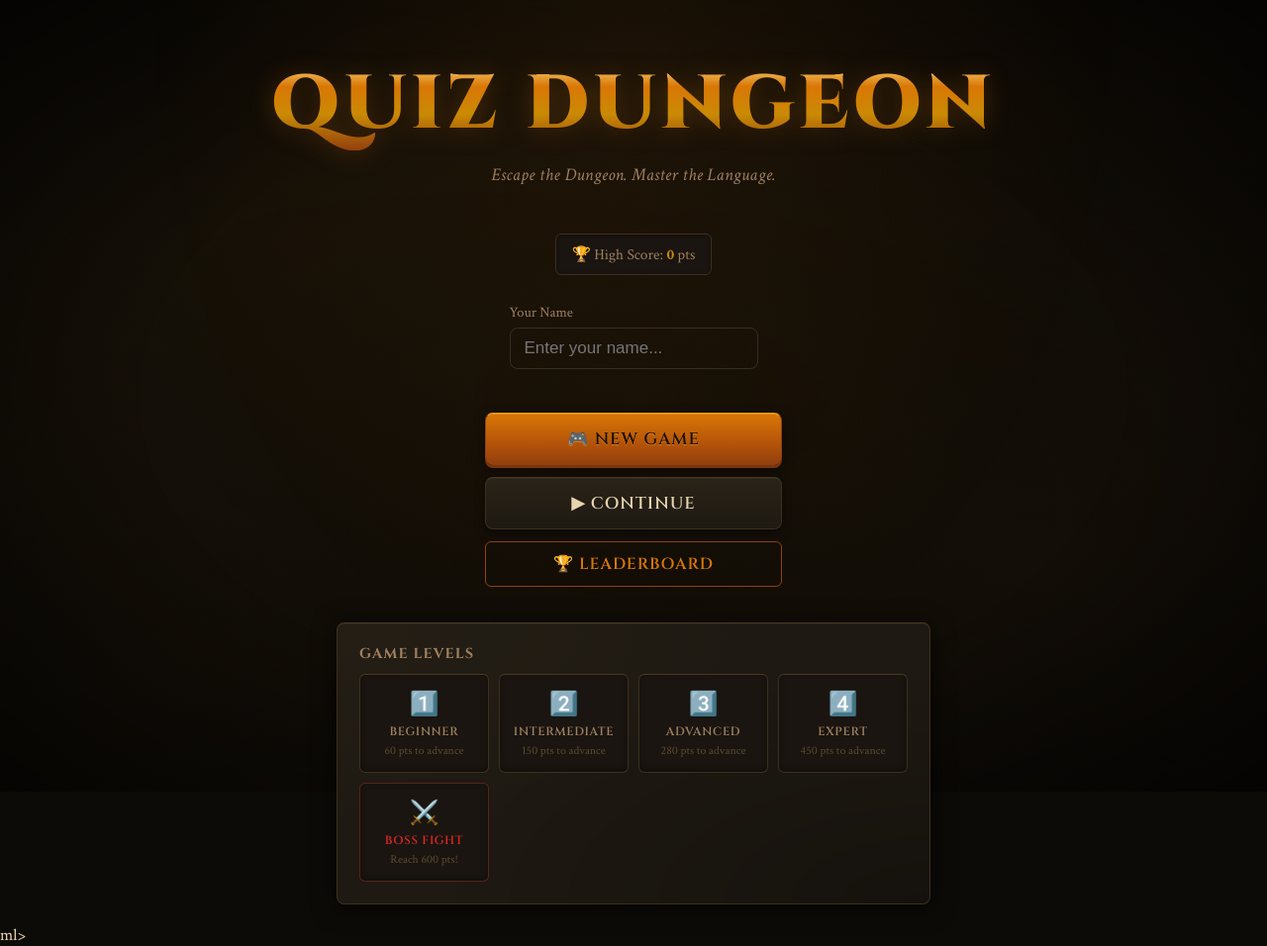
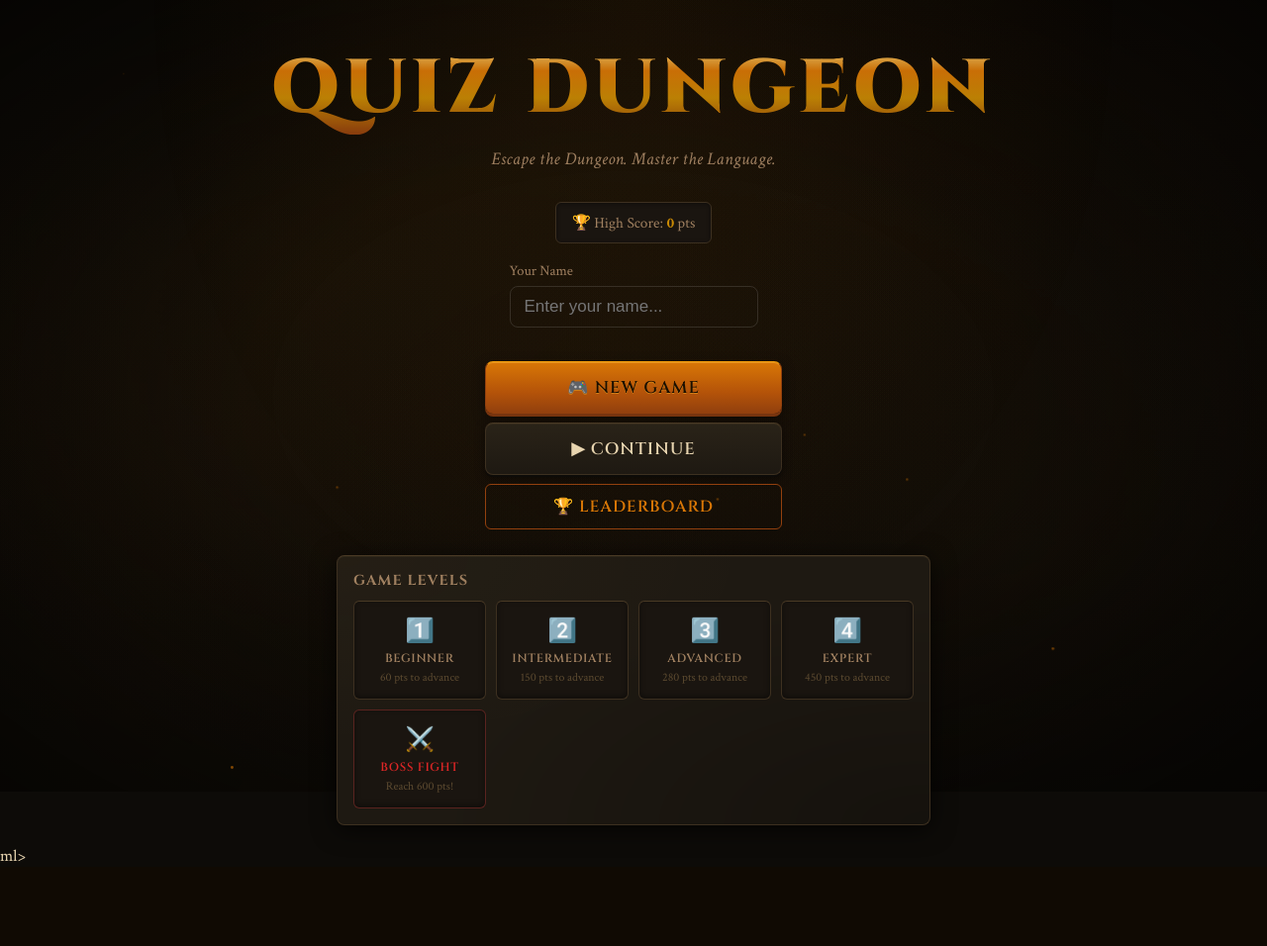
Before and after one commit to damianyoko/QuizDungeon, a Flask app: page / in a window 1280 px wide. Shown: the whole page at 99% size. After the commit the page ends 871 px from the top, so only its background shows below. Run offline with Flask 3, Linux system fonts and the light colour scheme.

Commit message:
feat: dungeon atmosphere — ember particles, torch flicker, stone texture, vignette, tighter spacing

```diff
--- a/gamestate.json
+++ b/gamestate.json
@@ -1,23 +1,23 @@
 {
   "lives": 3,
-  "points": 450,
+  "points": 0,
   "level": 2,
   "current_round_questions": [
+    "i07",
+    "i10",
+    "i09",
     "i06",
-    "i09",
-    "i04",
+    "i01",
+    "i02",
     "i03",
     "i08",
-    "i05",
-    "i07",
-    "i01",
-    "i10",
-    "i02"
+    "i04",
+    "i05"
   ],
-  "current_question_index": 10,
+  "current_question_index": 0,
   "phase": "question",
   "round_number": 2,
-  "questions_answered_this_round": 10,
+  "questions_answered_this_round": 0,
   "boss_active": false,
   "boss_time_limit": 10,
   "high_score": 450
--- a/static/app.js
+++ b/static/app.js
@@ -87,7 +87,13 @@ function updateHUD(state) {
   const livesArr = Array.from({ length: 5 }, (_, i) =>
     i < state.lives ? '❤️' : '🖤'
   ).join('');
-  $('hud-lives').querySelector('.hud-val').textContent = livesArr;
+  const hudLives = $('hud-lives');
+  hudLives.querySelector('.hud-val').textContent = livesArr;
+  if (state.lives <= 2) {
+    hudLives.classList.add('lives-critical');
+  } else {
+    hudLives.classList.remove('lives-critical');
+  }
   $('hud-points').querySelector('.hud-val').textContent = state.points;
 
   const levelNames = { 1: 'Beginner', 2: 'Intermediate', 3: 'Advanced', 4: 'Expert', 5: '⚔️ BOSS' };
--- a/static/style.css
+++ b/static/style.css
@@ -336,7 +343,7 @@ p { line-height: 1.7; }
   border: 1px solid var(--border-color);
   border-top-color: #4a3a25;
   border-radius: var(--radius-lg);
-  padding: 22px;
+  padding: 16px;
   box-shadow: var(--shadow-card);
   /* Carved stone inset feel */
   background-image:
@@ -352,14 +359,14 @@ p { line-height: 1.7; }
 /* ─── Main Menu Screen ─── */
 #main-menu {
   justify-content: center;
-  gap: 28px;
+  gap: 18px;
   /* Dungeon entrance glow from above — torchlight */
   background: radial-gradient(ellipse at center top, rgba(217, 119, 6, 0.07) 0%, transparent 55%);
 }
 
 .logo-section {
   text-align: center;
-  padding: 40px 20px 16px;
+  padding: 24px 20px 10px;
 }
 
 .logo-title {
@@ -393,7 +400,7 @@ p { line-height: 1.7; }
 .menu-buttons {
   display: flex;
   flex-direction: column;
-  gap: 12px;
+  gap: 9px;
   width: 100%;
   max-width: 300px;
 }
@@ -1424,6 +1450,113 @@ p { line-height: 1.7; }
 /* ─── Selection ─── */
 ::selection { background: rgba(217, 119, 6, 0.25); color: var(--text-primary); }
 
+/* ─── Torch Flicker — subtle amber oscillation on key accent elements ─── */
+@keyframes torchFlicker {
+  0%   { filter: brightness(0.85); }
+  20%  { filter: brightness(1.0); }
+  40%  { filter: brightness(0.92); }
+  60%  { filter: brightness(1.0); }
+  80%  { filter: brightness(0.88); }
+  100% { filter: brightness(1.0); }
+}
+
+.logo-title,
+.boss-title,
+#hud-lives,
+#hud-points,
+#hud-level,
+#timer-seconds {
+  animation: torchFlicker 3.5s ease-in-out infinite;
+}
+
+/* Stagger flicker so elements don't all pulse together */
+.boss-title         { animation-delay: 0.3s; }
+#hud-points         { animation-delay: 0.7s; }
+#hud-level          { animation-delay: 1.1s; }
+#timer-seconds      { animation-delay: 0.5s; }
+
+/* ─── HUD Lives — critical pulse when <= 2 ─── */
+.lives-critical {
+  animation: criticalPulse 1s ease infinite !important;
+}
+
+@keyframes criticalPulse {
+  0%, 100% { color: #dc2626; }
+  50%       { color: #fca5a5; text-shadow: 0 0 10px rgba(220,38,38,0.8); }
+}
+
+/* ─── Timer Bar — torch burn shimmer ─── */
+#timer-bar {
+  position: relative;
+  overflow: hidden;
+}
+
+#timer-bar::after {
+  content: '';
+  position: absolute;
+  top: 0; right: 0;
+  width: 12px; height: 100%;
+  background: rgba(255,255,255,0.4);
+  filter: blur(4px);
+  animation: burnGlow 0.8s ease-in-out infinite alternate;
+}
+
+@keyframes burnGlow {
+  from { opacity: 0.3; }
+  to   { opacity: 0.9; }
+}
+
+/* ─── Dungeon Particles — floating ember sparks ─── */
+#dungeon-particles {
+  position: fixed;
+  inset: 0;
+  pointer-events: none;
+  z-index: 1;
+  overflow: hidden;
+}
+
+#dungeon-particles span {
+  position: absolute;
+  width: 3px;
+  height: 3px;
+  border-radius: 50%;
+  background: #d97706;
+  opacity: 0;
+  animation: floatEmber 8s ease-in infinite;
+}
+
+#dungeon-particles span:nth-child(1) { left: 10%; animation-delay: 0s;   animation-duration: 7s; }
+#dungeon-particles span:nth-child(2) { left: 25%; animation-delay: 1.5s; animation-duration: 9s; }
+#dungeon-particles span:nth-child(3) { left: 40%; animation-delay: 3s;   animation-duration: 6s; }
+#dungeon-particles span:nth-child(4) { left: 55%; animation-delay: 0.5s; animation-duration: 11s; }
+#dungeon-particles span:nth-child(5) { left: 70%; animation-delay: 2s;   animation-duration: 8s; }
+#dungeon-particles span:nth-child(6) { left: 82%; animation-delay: 4s;   animation-duration: 7s; }
+#dungeon-particles span:nth-child(7) { left: 18%; animation-delay: 5s;   animation-duration: 10s; }
+#dungeon-particles span:nth-child(8) { left: 62%; animation-delay: 1s;   animation-duration: 9s; }
+
+@keyframes floatEmber {
+  0%   { bottom: -10px; opacity: 0; transform: translateX(0) scale(1); }
+  10%  { opacity: 0.6; }
+  50%  { transform: translateX(20px) scale(0.8); opacity: 0.4; }
+  90%  { opacity: 0.2; }
+  100% { bottom: 100vh; opacity: 0; transform: translateX(-10px) scale(0.4); }
+}
+
+/* ─── Stone wall background (reinforced) ─── */
+body {
+  background-color: #0d0b08;
+  background-image:
+    radial-gradient(ellipse at 20% 50%, rgba(80,40,10,0.08) 0%, transparent 50%),
+    radial-gradient(ellipse at 80% 20%, rgba(60,30,5,0.06) 0%, transparent 40%),
+    repeating-linear-gradient(0deg, transparent, transparent 2px, rgba(0,0,0,0.03) 2px, rgba(0,0,0,0.03) 4px),
+    repeating-linear-gradient(90deg, transparent, transparent 3px, rgba(0,0,0,0.02) 3px, rgba(0,0,0,0.02) 5px);
+}
+
+/* Vignette (tightened) */
+body::after {
+  background: radial-gradient(ellipse at center, transparent 40%, rgba(0,0,0,0.6) 100%);
+}
+
 /* ─── Responsive ─── */
 @media (max-width: 600px) {
   .screen { padding: 14px; }
--- a/templates/index.html
+++ b/templates/index.html
@@ -7,6 +7,12 @@
   <link rel="stylesheet" href="/static/style.css" />
 </head>
 <body>
+
+<!-- Dungeon atmosphere — floating ember particles -->
+<div id="dungeon-particles" aria-hidden="true">
+  <span></span><span></span><span></span><span></span>
+  <span></span><span></span><span></span><span></span>
+</div>
 
 <!-- Toast notifications -->
 <div id="toast-container" class="toast-container"></div>
```
Also changed, not shown: other parts of static/style.css (+40 -14 lines).
